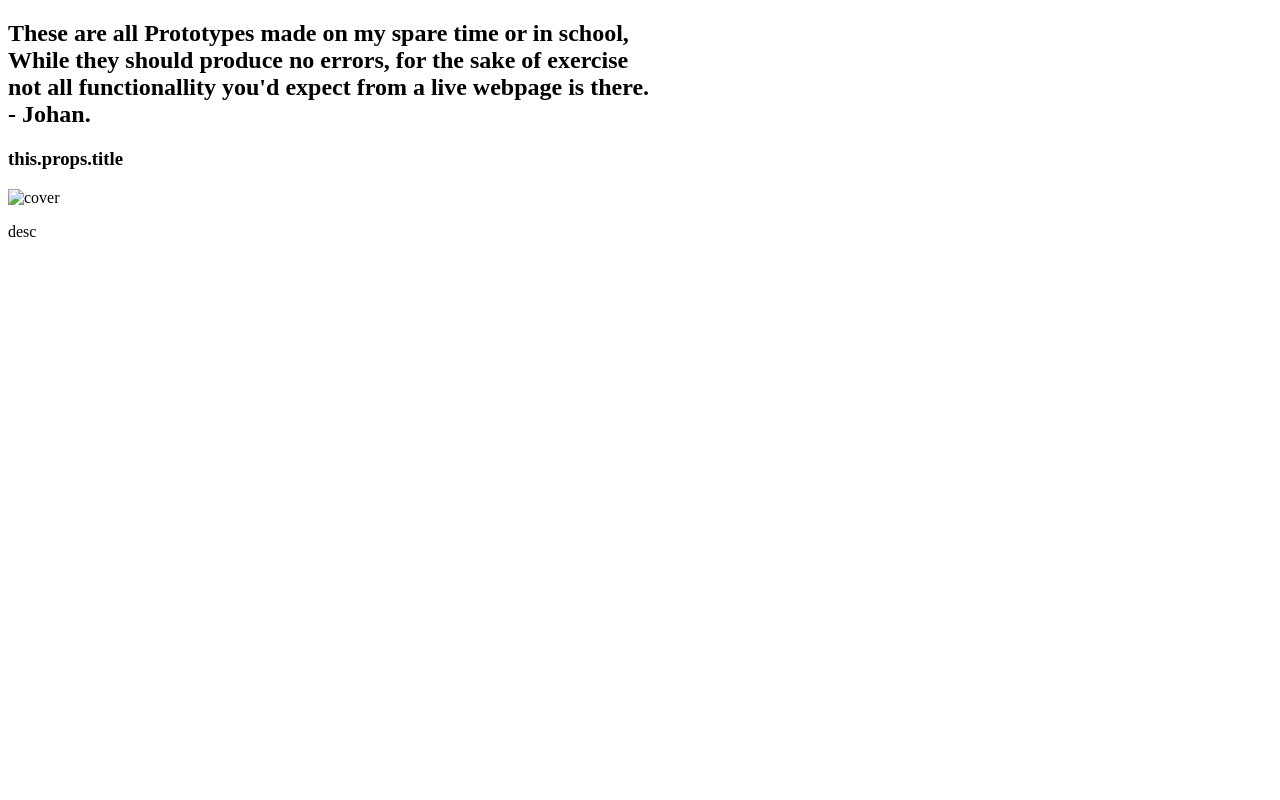
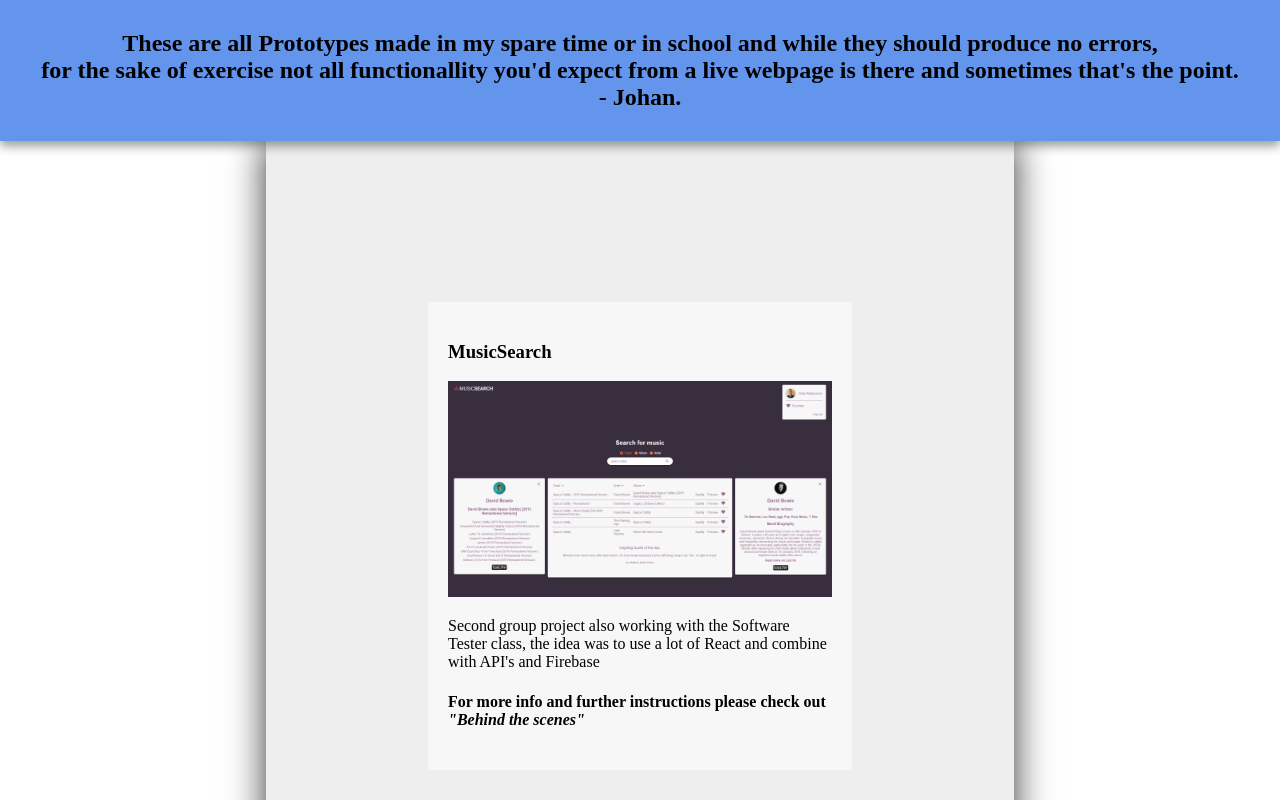
Before and after one commit to LuckyXII/portfolioProto, a plain HTML site: page projects.html in a window 1280 px wide. Shown: the top 800 px of the page. Drawn offline with nearby package versions, Linux system fonts and the light colour scheme.

Commit message:
inital commit

```diff
--- a/js/projects.jsx
+++ b/js/projects.jsx
@@ -15,14 +15,12 @@ class App extends React.Component{
 
     render(){
         return(
-            <section>
-                <h2>
-                    These are all Prototypes made on my spare time or in school,<br/>
-                    While they should produce no errors, for the sake of exercise<br/>
-                    not all functionallity you'd expect from a live webpage is there.<br/>
-                    - Johan.
-                </h2>
-                <Project title={"title"} img={"img"} description={"desc"}/>
+            <section id="app-container">
+                <Project info={musicSearch}/>
+                <Project info={firebaseChat}/>
+                <Project info={bookAPI}/>
+                <Project info={westDate}/>
+
             </section>
         );
     }
@@ -30,11 +28,14 @@ class App extends React.Component{
 
 class Project extends React.Component{
     render(){
+        let info = this.props.info;
         return(
-            <div>
-                <h3>this.props.title</h3>
-                <img src={this.props.img} alt="cover"/>
-                <p>{this.props.description}</p>
+            <div className="wrapper">
+                <h3 className="title">{info.title}</h3>
+                <img className="cover" src={info.img} alt="cover"/>
+                <p className="description">{info.description}</p>
+                <p>{info.important}</p>
+                <h4>For more info and further instructions please check out <a href="/aboutProjects.html">"Behind the scenes"</a></h4>
             </div>
         );
     }
@@ -43,6 +44,33 @@ class Project extends React.Component{
 //=======================================================
 //GLOBALS
 let app = document.getElementById("App");
+
+var musicSearch={
+    title: "MusicSearch",
+    img: "/rescources/musicSearchCover.png",
+    description:"Second group project also working with the Software Tester class, the idea was to use a lot of React and combine with API's and Firebase"
+};
+var firebaseChat={
+    title: "Firebase Chat",
+    img: "/rescources/firebaseChatCover.png",
+    description:"Solo project to practise using NoSQL databases like Firebase"
+};
+
+var bookAPI={
+    title: "BookAPI",
+    img: "/rescources/bookAPICover.png",
+    description:"solo project for using API's\n",
+    important:"IMPORTANT: click the key to fetch a new API key before you start using it"
+};
+
+var westDate={
+    title: "WestDate",
+    img: "/rescources/westDateProjectCover.png",
+    description:"Our first group project.The idea was to practise API's, Scrum, time planing and teamwork.\n",
+    important: "IMPORTANT: This site has no real database. To test it efficiently:\n1:in the console print: localAddTestUsersToDatabase().\n2: register a new user or add generated ones by adding username admin and follow instructions.\n3: log in as a user(like Trump: email:trump@mail.com password:a123)"
+};
+
+
 //=======================================================
 //MAIN
 
--- a/projects.html
+++ b/projects.html
@@ -11,8 +11,13 @@
     </head>
     <body>
 
-        <section id="App"></section>
-
+        <div id="flexContainer">
+            <h2>
+                These are all Prototypes made in my spare time or in school and while they should produce no errors,<br/> for the sake of exercise not all functionallity you'd expect from a live webpage is there and sometimes that's the point.<br/>
+                - Johan.
+            </h2>
+            <section id="App"></section>
+        </div>
         <script type="text/jsx" src="js/projects.jsx"></script>
     </body>
 </html>
--- a/style/projects.css
+++ b/style/projects.css
@@ -0,0 +1,70 @@
+html,body{
+    padding: 0;
+    margin:0;
+    height: 100%;
+}
+
+#flexContainer{
+    display: -webkit-box;
+    display: -ms-flexbox;
+    display: flex;
+    -webkit-box-orient: horizontal;
+    -webkit-box-direction: normal;
+    -ms-flex-direction: row;
+    flex-direction: row;
+    -ms-flex-wrap: wra;
+    flex-wrap: wrap;
+    -webkit-box-pack: center;
+    -ms-flex-pack: center;
+    justify-content: center;
+}
+
+#app-container{
+
+    width:auto;
+    border-left: 1px solid #EEE;
+    border-right: 1px solid #EEE;
+    background-color: #EEE;
+    padding: 100px;
+    box-shadow:  0 0 35px rgba(0,0,0,0.8);
+}
+
+h2{
+    z-index: 10;
+    text-align: center;
+    -ms-flex-preferred-size: 100%;
+    flex-basis: 100%;
+    background-color: cornflowerblue;
+    margin: 0;
+    padding: 30px;
+    box-shadow: 0 5px 10px rgba(0,0,0,0.4);
+}
+
+.wrapper{
+    border: 1px solid #EEE;
+    background-color: rgba(250,250,250,0.8);
+    width: 30vw;
+    margin: 60px;
+    padding: 20px;
+    border-radius: 3px;
+}
+
+.title{
+
+}
+
+.cover{
+    width: 30vw;
+    height: auto;
+    margin: auto;
+}
+
+.description{
+    max-width: 30vw;
+}
+
+a{
+    text-decoration: none;
+    font-style: italic;
+    color: black;
+}
```
Also changed, not shown: index.html (+2 -2 lines), js/index.js (+7 -10 lines), rescources/bookAPICover.png (added), rescources/firebaseChatCover.png (added), rescources/musicSearchCover.png (added), style/style.css (line endings or trailing spaces), 1 other file.
